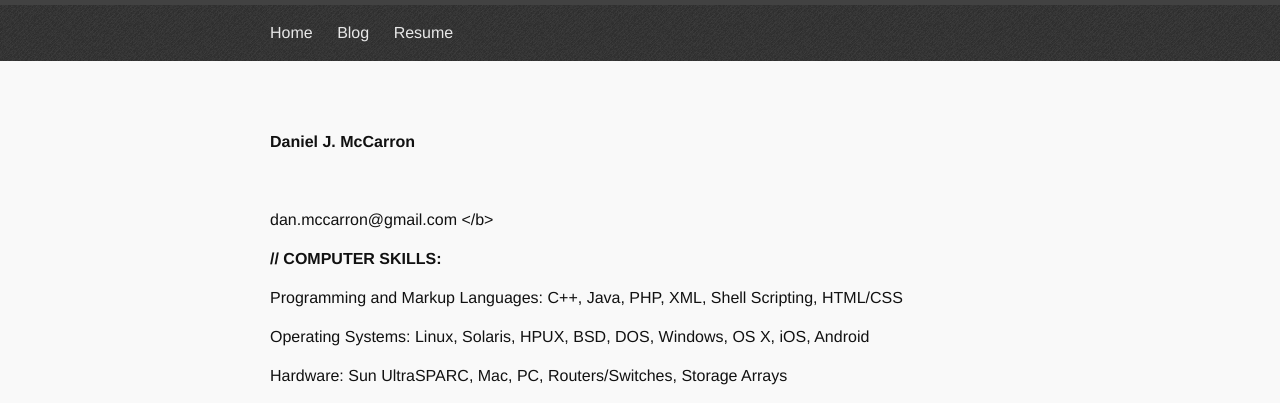
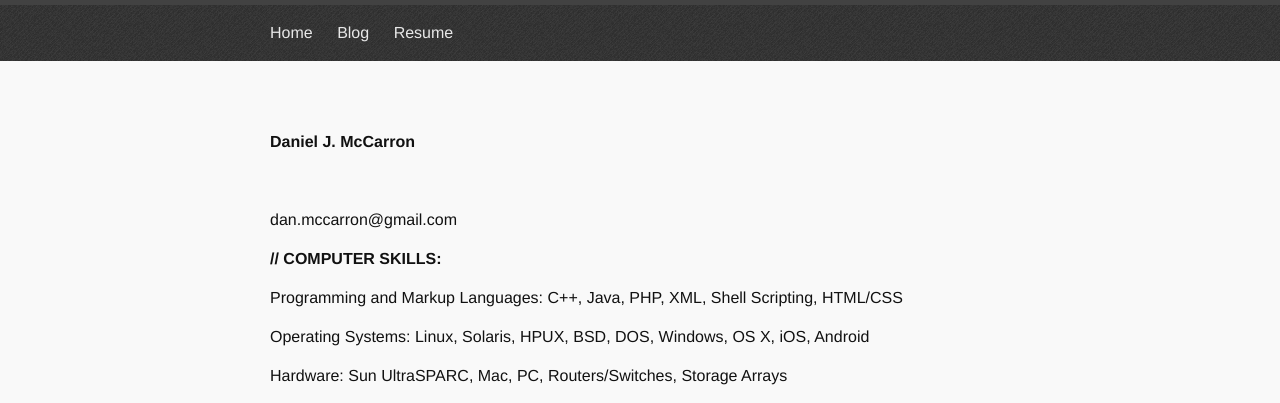
Before and after one commit to mccarrond/mccarrond.github.io, a Jekyll site: the page built from resume.md, in a window 1280 px wide. Shown: the top 403 px of the page. Built offline with Jekyll 4.4.1, drawn with Linux system fonts in a browser that asks for light colours.

```diff
--- a/resume.md
+++ b/resume.md
@@ -10,7 +10,7 @@ permalink: /resume/
 
 <br>
 
-dan.mccarron@gmail.com </b>
+dan.mccarron@gmail.com
 
 <b> // COMPUTER SKILLS: </b>
 
```
